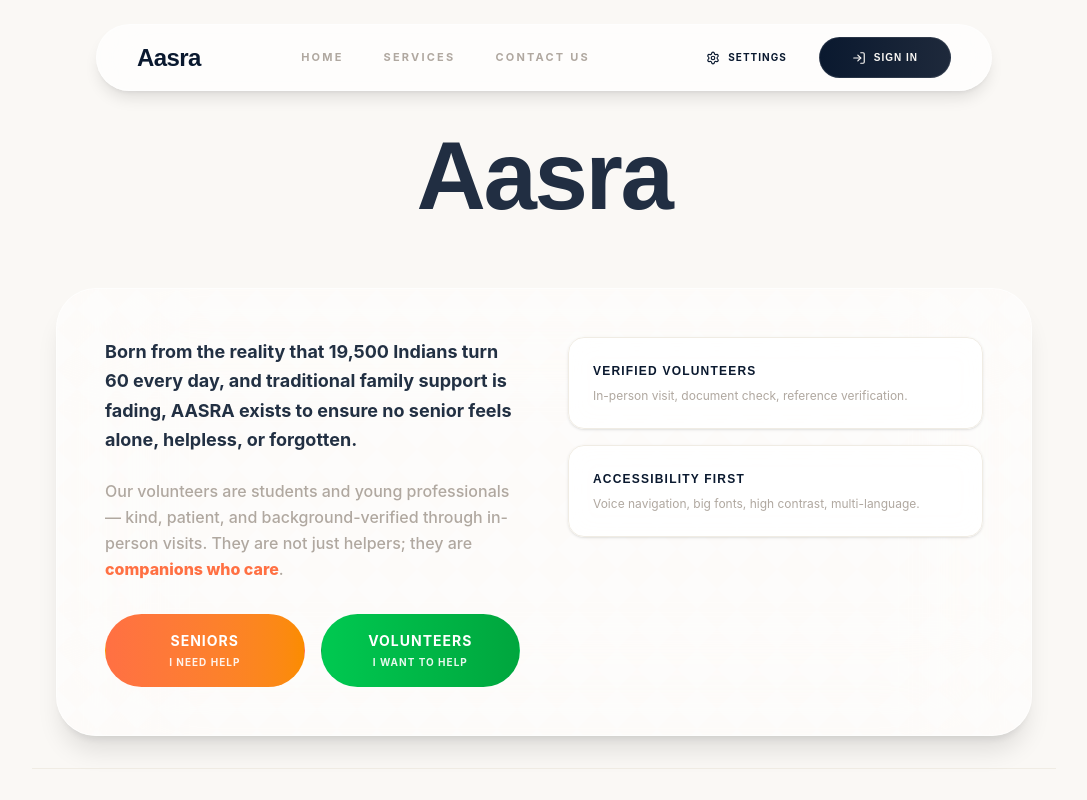
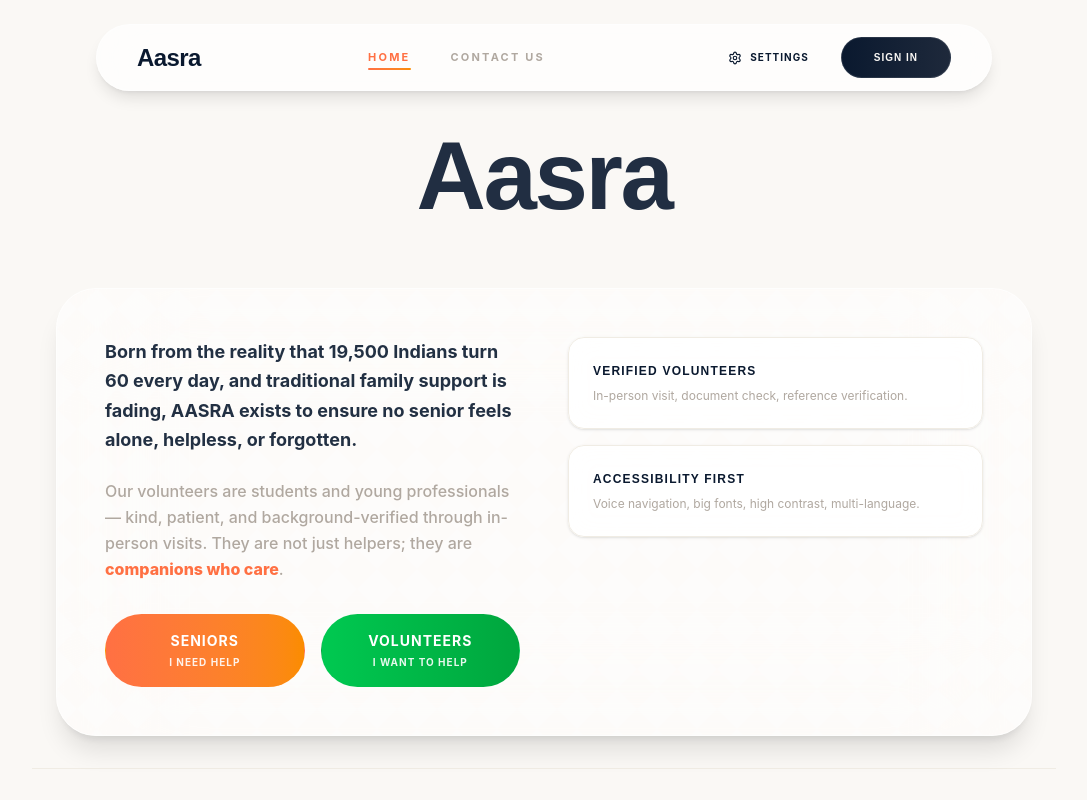
Before and after one commit to DevStorm9833/Aasra, a React app in the folder frontend/: page / in a window 1280 px wide. Shown: the top 800 px of the page, without its empty margins (96-1183 px from the left). Built offline with nearby package versions, Linux system fonts and the light colour scheme; the HTML template or start-up script is replaced by a standard one.

Commit message:
refactor(nav): fix router integration and remove additional persona selection gate (handled by pre-authentication

```diff
--- a/frontend/src/components/Navbar.jsx
+++ b/frontend/src/components/Navbar.jsx
@@ -1,5 +1,6 @@
 import React, { useState, useEffect } from 'react';
 import { motion, AnimatePresence } from 'framer-motion';
+import { useNavigate, useLocation } from 'react-router-dom';
 import {
   Settings as SettingsIcon,
   LogIn
@@ -15,14 +16,16 @@ const Navbar = ({ activePage, setActivePage, openSettings }) => {
     return () => window.removeEventListener('scroll', handleScroll);
   }, []);
 
+  const navigate = useNavigate();
+  const location = useLocation();
+
   const navItems = [
-    { name: 'Home', id: 'home' },
-    { name: 'Services', id: 'services' },
-    { name: 'Contact Us', id: 'contact-us' }
+    { name: 'Home', id: '/' },
+    { name: 'Contact Us', id: '/contact-us' }
   ];
 
-  const handleNavClick = (id) => {
-    setActivePage(id);
+  const handleNavClick = (path) => {
+    navigate(path);
     setIsMenuOpen(false);
   };
 
@@ -43,7 +46,7 @@ const Navbar = ({ activePage, setActivePage, openSettings }) => {
       <nav className="fixed top-6 left-0 right-0 z-50 px-4 md:px-6">
         <div className={`max-w-4xl mx-auto bg-white/70 backdrop-blur-xl border border-white/40 rounded-full px-6 md:px-10 py-3 flex items-center justify-between shadow-lg shadow-[var(--color-primary-black)]/5 transition-all duration-500 ${scrolled ? 'py-2 bg-white/90 shadow-xl' : ''}`}>
 
-          <div className="flex items-center gap-2 cursor-pointer group" onClick={() => handleNavClick('home')}>
+          <div className="flex items-center gap-2 cursor-pointer group" onClick={() => handleNavClick('/')}>
             <span className="text-xl md:text-2xl font-black tracking-tight text-[var(--color-primary-black)] font-poppins">Aasra</span>
           </div>
 
@@ -52,10 +55,10 @@ const Navbar = ({ activePage, setActivePage, openSettings }) => {
               <button
                 key={item.id}
                 onClick={() => handleNavClick(item.id)}
-                className={`text-[11px] font-bold uppercase tracking-[0.2em] transition-all relative py-1 ${activePage === item.id ? 'text-[var(--color-accent-orange)]' : 'text-[var(--color-gray-mid)] hover:text-[var(--color-primary-black)]'}`}
+                className={`text-[11px] font-bold uppercase tracking-[0.2em] transition-all relative py-1 ${location.pathname === item.id ? 'text-[var(--color-accent-orange)]' : 'text-[var(--color-gray-mid)] hover:text-[var(--color-primary-black)]'}`}
               >
                 {item.name}
-                {activePage === item.id && (
+                {location.pathname === item.id && (
                   <motion.div layoutId="nav-underline" className="absolute bottom-0 left-0 right-0 h-0.5 bg-gradient-to-r from-[var(--color-accent-orange)] to-[var(--color-accent-saffron)] rounded-full" />
                 )}
               </button>
@@ -70,9 +73,10 @@ const Navbar = ({ activePage, setActivePage, openSettings }) => {
               <SettingsIcon size={14} /> Settings
             </button>
             <button
+              onClick={() => navigate('/auth')}
               className="flex items-center gap-2 px-8 py-3 bg-gradient-to-r from-[var(--color-primary-black)] to-[#1E293B] text-[var(--color-primary-white)] text-[10px] font-bold uppercase tracking-widest rounded-full hover:shadow-lg hover:scale-[1.02] active:scale-[0.98] transition-all font-instrument border border-white/10"
             >
-              <LogIn size={14} /> Sign In
+              Sign In
             </button>
           </div>
 
@@ -99,7 +103,7 @@ const Navbar = ({ activePage, setActivePage, openSettings }) => {
                   <button
                     key={item.id}
                     onClick={() => handleNavClick(item.id)}
-                    className={`text-sm font-bold uppercase tracking-widest ${activePage === item.id ? 'text-[var(--color-accent-orange)]' : 'text-[var(--color-gray-mid)]'}`}
+                    className={`text-sm font-bold uppercase tracking-widest ${location.pathname === item.id ? 'text-[var(--color-accent-orange)]' : 'text-[var(--color-gray-mid)]'}`}
                   >
                     {item.name}
                   </button>
@@ -111,7 +115,10 @@ const Navbar = ({ activePage, setActivePage, openSettings }) => {
                 >
                   <SettingsIcon size={16} /> Settings
                 </button>
-                <button className="w-full py-5 bg-gradient-to-r from-[var(--color-primary-black)] to-[#1E293B] text-[var(--color-primary-white)] text-xs font-bold uppercase tracking-[0.2em] rounded-full shadow-lg flex items-center justify-center gap-3">
+                <button
+                  onClick={() => { navigate('/auth'); setIsMenuOpen(false); }}
+                  className="w-full py-5 bg-gradient-to-r from-[var(--color-primary-black)] to-[#1E293B] text-[var(--color-primary-white)] text-xs font-bold uppercase tracking-[0.2em] rounded-full shadow-lg flex items-center justify-center gap-3 cursor-pointer"
+                >
                   <LogIn size={20} /> Sign In
                 </button>
               </div>
--- a/frontend/src/pages/PersonaSelection.jsx
+++ /dev/null
@@ -1,41 +0,0 @@
-import React from 'react';
-import { useNavigate } from 'react-router-dom';
-import { Heart, Accessibility } from 'lucide-react';
-
-const PersonaSelection = () => {
-  const navigate = useNavigate();
-
-  const handleSelection = (role) => {
-    // Supabase stamp profile update logic would go here
-    if(role === 'senior') navigate('/senior-hub');
-    if(role === 'volunteer') navigate('/volunteer-hub');
-  };
-
-  return (
-    <div className="min-h-screen bg-[var(--color-primary-white)] flex flex-col items-center justify-center p-6 font-inter">
-      <div className="text-center mb-16">
-        <h1 className="text-5xl md:text-7xl font-black text-[var(--color-primary-black)] font-poppins tracking-tight mb-6">Who are you?</h1>
-        <p className="text-2xl md:text-3xl text-[var(--color-gray-mid)] font-bold">Please tap on your role to continue.</p>
-      </div>
-
-      <div className="grid grid-cols-1 md:grid-cols-2 gap-12 w-full max-w-6xl px-4">
-        <button
-          onClick={() => handleSelection('senior')}
-          className="bg-[#c2410c] text-white rounded-[3rem] p-12 md:p-24 shadow-[0_16px_0_0_#9a3412] hover:translate-y-[8px] hover:shadow-[0_8px_0_0_#9a3412] active:translate-y-[16px] active:shadow-none transition-all flex flex-col items-center justify-center text-center group border-none outline-none"
-        >
-          <Heart size={96} strokeWidth={2.5} className="mb-10 group-hover:scale-110 transition-transform" />
-          <h2 className="text-4xl md:text-6xl font-black tracking-wide font-poppins leading-tight">I need a <br/>Companion</h2>
-        </button>
-
-        <button
-          onClick={() => handleSelection('volunteer')}
-          className="bg-[#15803d] text-white rounded-[3rem] p-12 md:p-24 shadow-[0_16px_0_0_#14532d] hover:translate-y-[8px] hover:shadow-[0_8px_0_0_#14532d] active:translate-y-[16px] active:shadow-none transition-all flex flex-col items-center justify-center text-center group border-none outline-none"
-        >
-          <Accessibility size={96} strokeWidth={2.5} className="mb-10 group-hover:scale-110 transition-transform" />
-          <h2 className="text-4xl md:text-6xl font-black tracking-wide font-poppins leading-tight">I want to <br/>Volunteer</h2>
-        </button>
-      </div>
-    </div>
-  );
-};
-export default PersonaSelection;
```
